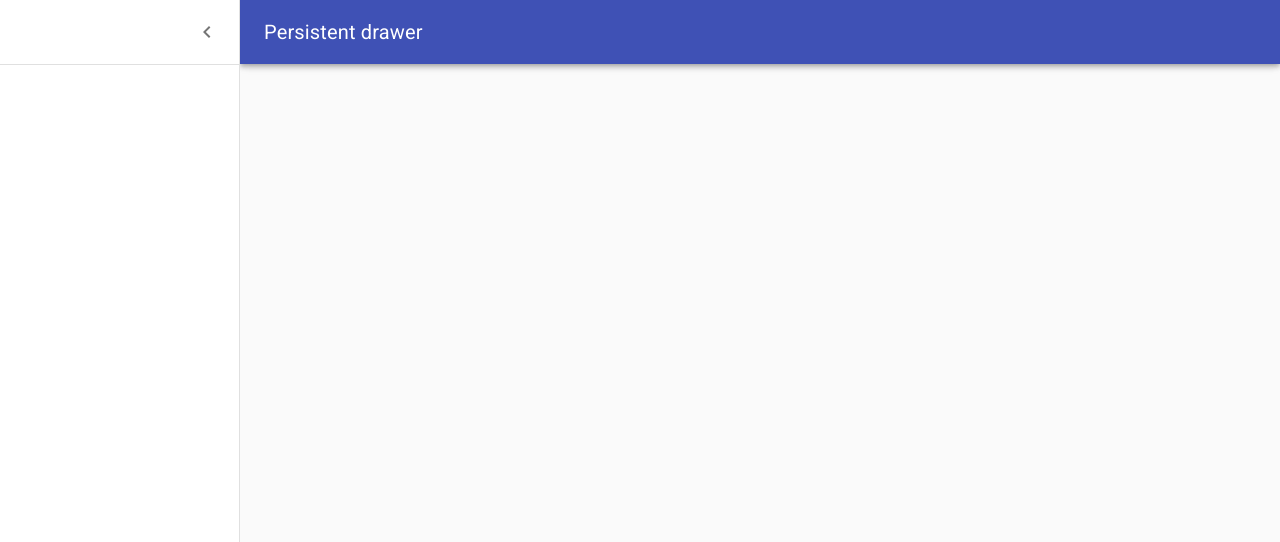
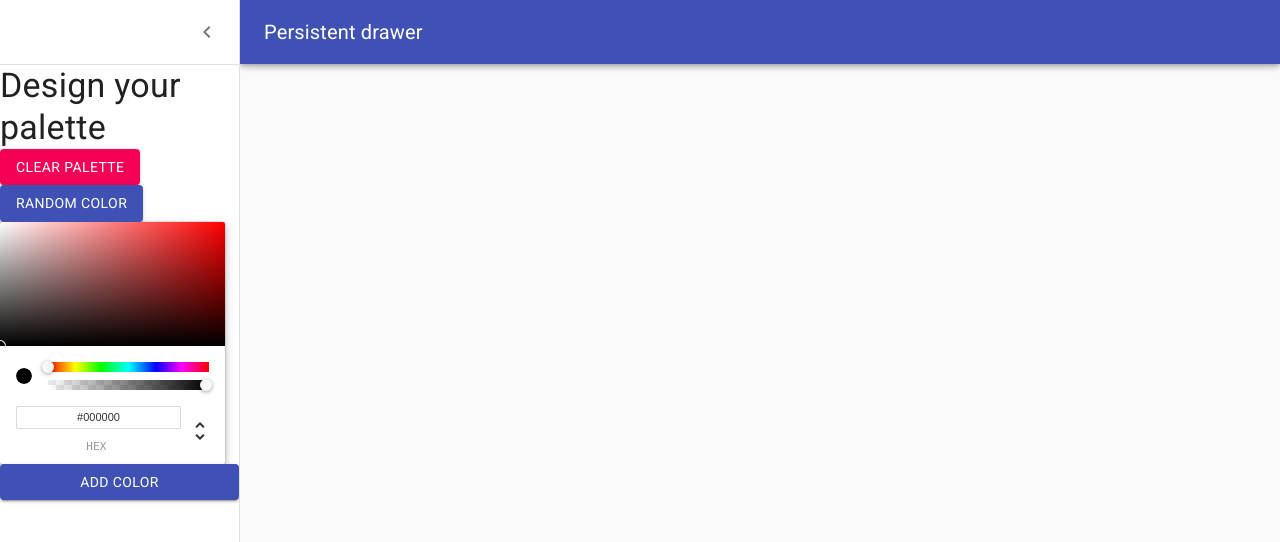
Before and after one commit to lokeam/colorPalette, a React (Create React App) app: page /palette/new in a window 1280 px wide. Both pictures are taken after a click on the button "open drawer". Shown: the top 542 px of the page. Built offline with nearby package versions, Linux system fonts and the light colour scheme.

Commit message:
feat: implement poc Color picker via ChromeColor picker, add buttons to drawer

```diff
--- a/package.json
+++ b/package.json
@@ -12,6 +12,7 @@
     "node-sass": "^4.13.0",
     "rc-slider": "^9.1.0",
     "react": "^16.12.0",
+    "react-color": "^2.18.0",
     "react-copy-to-clipboard": "^5.0.2",
     "react-dom": "^16.12.0",
     "react-router-dom": "^5.1.2",
--- a/src/pages/NewPaletteForm/NewPaletteForm.component.jsx
+++ b/src/pages/NewPaletteForm/NewPaletteForm.component.jsx
@@ -8,8 +8,10 @@
 import Typography from '@material-ui/core/Typography';
 import Divider from '@material-ui/core/Divider';
 import IconButton from '@material-ui/core/IconButton';
+import Button from '@material-ui/core/Button';
 import MenuIcon from '@material-ui/icons/Menu';
 import ChevronLeftIcon from '@material-ui/icons/ChevronLeft';
+import { ChromePicker } from 'react-color';
 
 const drawerWidth = 240;
 
@@ -121,6 +123,13 @@
           </IconButton>
         </div>
         <Divider />
+        <Typography variant="h4">Design your palette</Typography>
+        <div>
+          <Button variant="contained" color="secondary">Clear Palette</Button>
+          <Button variant="contained" color="primary">Random Color</Button>
+        </div>
+        <ChromePicker color="" onChangeComplete={ (newColor) => console.log(newColor) } />
+        <Button variant="contained" color="primary">Add Color</Button>
       </Drawer>
       <main
         className={clsx(classes.content, {
```
Also changed, not shown: 1 other file (tests, documents, lock files or other folders).
